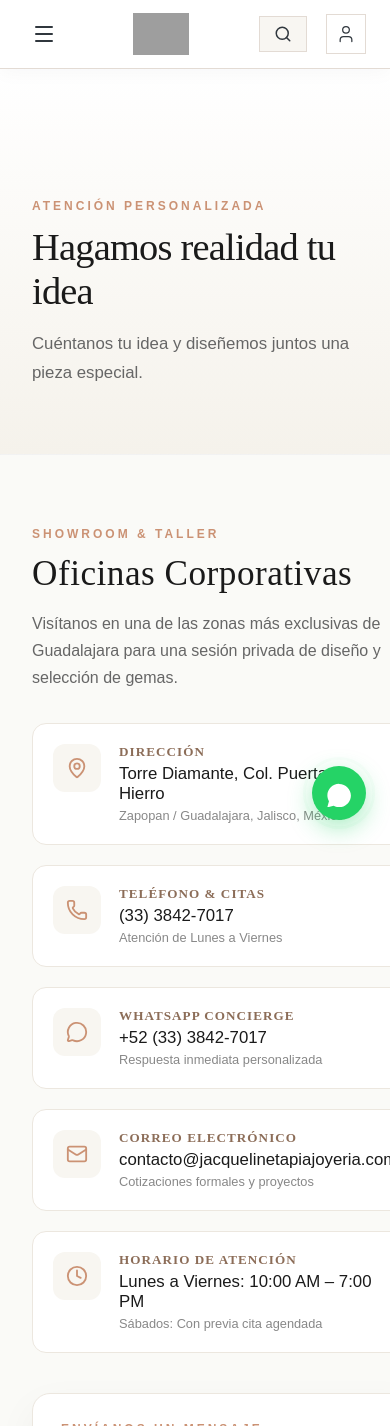
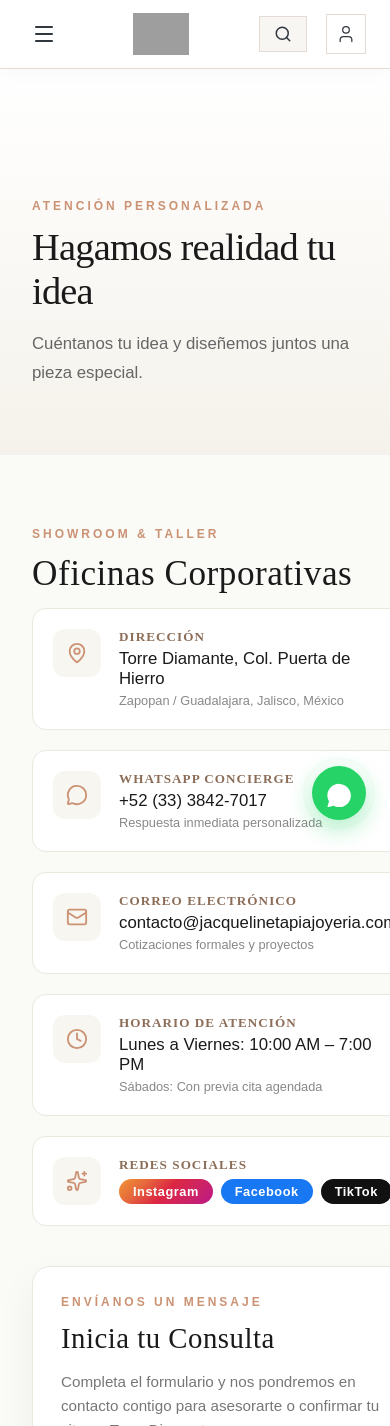
Before and after one commit to altusmarketingdigital-mx/ProyectoJaquieJoyeria, a React (Vite) app in the folder frontend/: page /contacto in a window 390 px wide. Shown: the top 1426 px of the page. Built offline with nearby package versions, Linux system fonts and the light colour scheme; grey boxes are pictures that could not be loaded.

Commit message:
content(contacto): remove phone card and description, update WhatsApp, add social media links

```diff
--- a/frontend/src/pages/ContactPage.jsx
+++ b/frontend/src/pages/ContactPage.jsx
@@ -15,6 +15,7 @@ import {
   ShieldCheck
 } from 'lucide-react';
 import './ContactPage.css';
+import './ContactPage.social.css';
 
 export default function ContactPage() {
   const [formData, setFormData] = useState({
@@ -76,9 +77,6 @@ export default function ContactPage() {
             <div className="contact-info-panel">
               <span className="section-eyebrow">Showroom & Taller</span>
               <h2 className="contact-panel-title">Oficinas Corporativas</h2>
-              <p className="contact-panel-desc">
-                Visítanos en una de las zonas más exclusivas de Guadalajara para una sesión privada de diseño y selección de gemas.
-              </p>
 
               <div className="contact-cards-stack">
                 <div className="contact-card-item">
@@ -89,17 +87,6 @@ export default function ContactPage() {
                     <h4>Dirección</h4>
                     <p>Torre Diamante, Col. Puerta de Hierro</p>
                     <span className="contact-card-sub">Zapopan / Guadalajara, Jalisco, México</span>
-                  </div>
-                </div>
-
-                <div className="contact-card-item">
-                  <div className="contact-card-icon">
-                    <Phone size={22} />
-                  </div>
-                  <div className="contact-card-details">
-                    <h4>Teléfono & Citas</h4>
-                    <p><a href="tel:3338427017">(33) 3842-7017</a></p>
-                    <span className="contact-card-sub">Atención de Lunes a Viernes</span>
                   </div>
                 </div>
 
@@ -143,6 +130,27 @@ export default function ContactPage() {
                     <span className="contact-card-sub">Sábados: Con previa cita agendada</span>
                   </div>
                 </div>
+
+                <div className="contact-card-item">
+                  <div className="contact-card-icon">
+                    <Sparkles size={22} />
+                  </div>
+                  <div className="contact-card-details">
+                    <h4>Redes Sociales</h4>
+                    <div className="contact-social-links">
+                      <a href="https://www.instagram.com/jacquelinetapiajoyeria" target="_blank" rel="noopener noreferrer" className="contact-social-pill instagram">
+                        Instagram
+                      </a>
+                      <a href="https://www.facebook.com/jacquelinetapiajoyeria" target="_blank" rel="noopener noreferrer" className="contact-social-pill facebook">
+                        Facebook
+                      </a>
+                      <a href="https://www.tiktok.com/@jacquelinetapiajoyeria" target="_blank" rel="noopener noreferrer" className="contact-social-pill tiktok">
+                        TikTok
+                      </a>
+                    </div>
+                  </div>
+                </div>
+
               </div>
             </div>
 
--- /dev/null
+++ b/frontend/src/pages/ContactPage.social.css
@@ -0,0 +1,41 @@
+/* Social Pills in Contact Page */
+.contact-social-links {
+  display: flex;
+  flex-wrap: wrap;
+  gap: 8px;
+  margin-top: 6px;
+}
+
+.contact-social-pill {
+  display: inline-flex;
+  align-items: center;
+  gap: 6px;
+  padding: 5px 14px;
+  border-radius: 20px;
+  font-size: 0.8rem;
+  font-family: 'Montserrat', sans-serif;
+  font-weight: 600;
+  letter-spacing: 0.04em;
+  text-decoration: none;
+  transition: opacity 0.2s ease, transform 0.2s ease;
+}
+
+.contact-social-pill:hover {
+  opacity: 0.85;
+  transform: translateY(-1px);
+}
+
+.contact-social-pill.instagram {
+  background: linear-gradient(135deg, #f09433, #e6683c, #dc2743, #cc2366, #bc1888);
+  color: #fff;
+}
+
+.contact-social-pill.facebook {
+  background: #1877f2;
+  color: #fff;
+}
+
+.contact-social-pill.tiktok {
+  background: #111;
+  color: #fff;
+}
```
